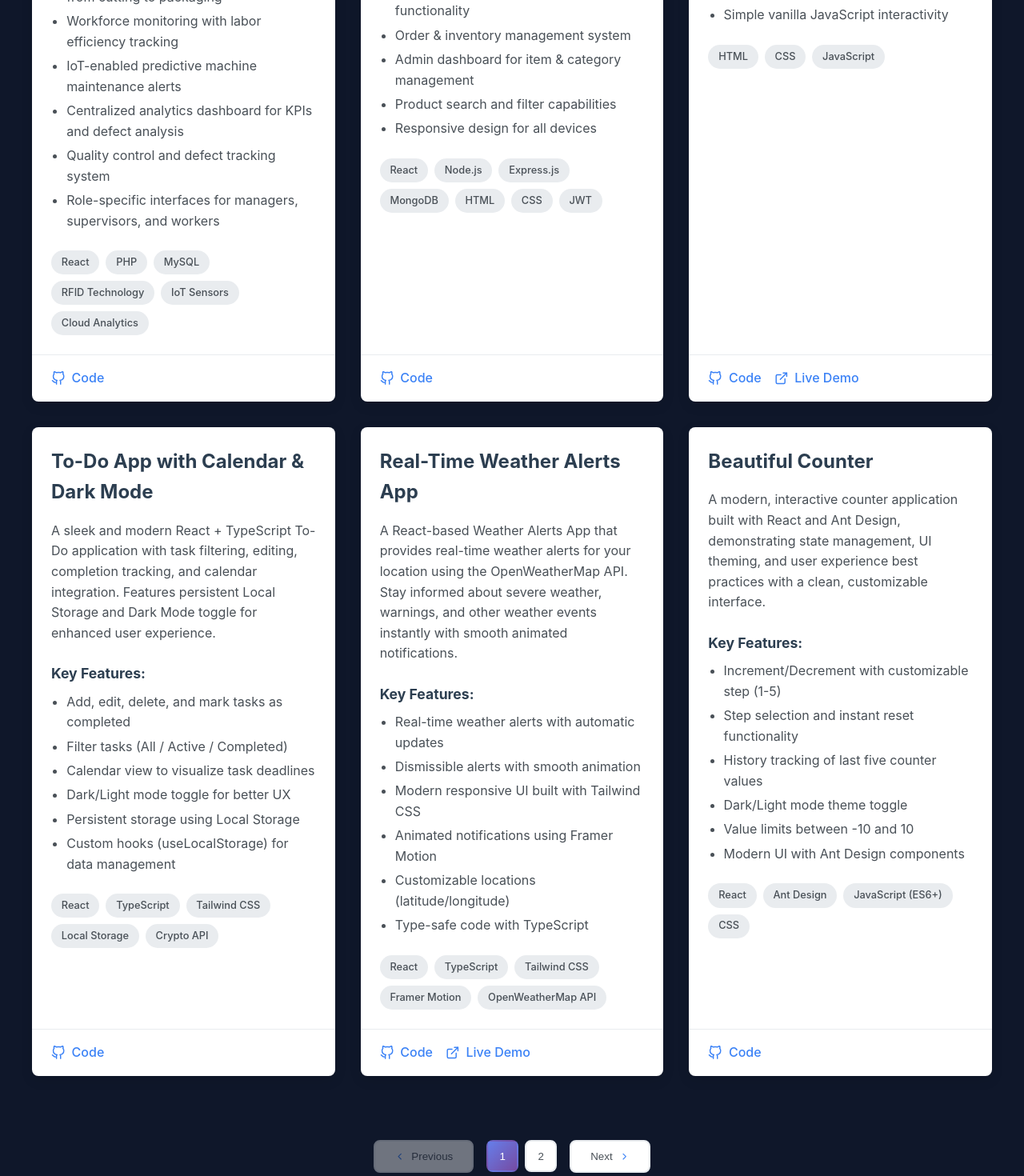
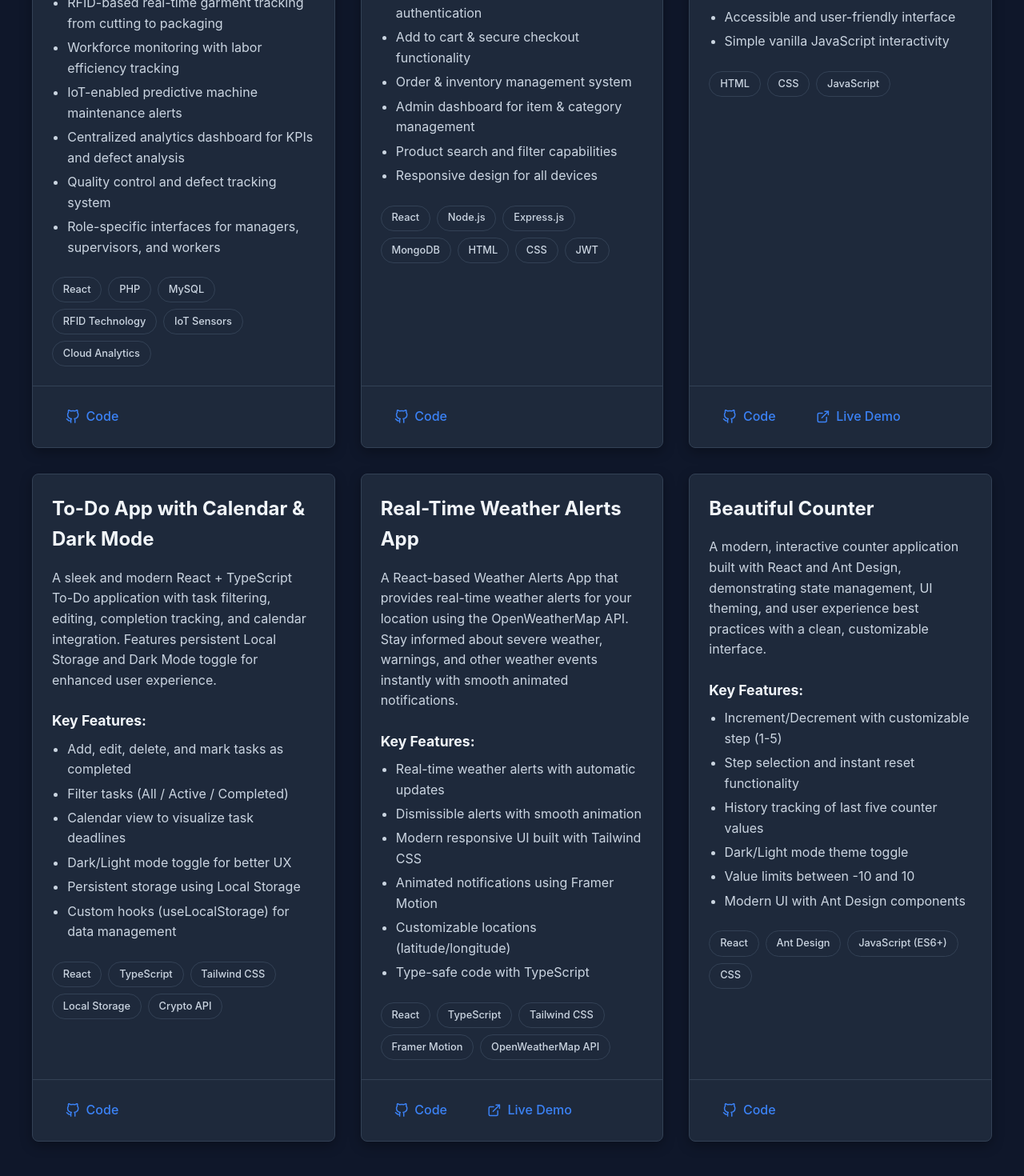
Before and after one commit to SandunPahasara/My-Portfolio-Web-site, a React (Create React App) app: page / in a window 1280 px wide. Shown: the part 4120-5590 px from the top of the page at 80% size. Built offline with nearby package versions, Linux system fonts and the light colour scheme.

Commit message:
Refactor Projects.css for improved theming, responsiveness, and layout consistency

```diff
--- a/src/pages/Projects.css
+++ b/src/pages/Projects.css
@@ -1,6 +1,8 @@
 .projects-section {
   padding: 5rem 2rem;
-
+  padding-top: 7rem;
+  background-color: var(--bg-primary);
+  min-height: 100vh;
 }
 
 .section-header {
@@ -10,11 +12,11 @@
 
 .section-title {
   font-size: 2.5rem;
-  color: #2c3e50;
+  color: var(--text-primary, #2c3e50);
 }
 
 .section-subtitle {
-  color: #6c757d;
+  color: var(--text-secondary, #6c757d);
   font-size: 1.1rem;
   max-width: 700px;
   margin: 0 auto;
@@ -29,18 +31,37 @@
 }
 
 .project-card {
-  background: white;
+  background: var(--card-bg, white);
   border-radius: 8px;
   overflow: hidden;
-  box-shadow: 0 5px 15px rgba(0,0,0,0.1);
+  box-shadow: 0 5px 15px var(--shadow, rgba(0,0,0,0.1));
   transition: transform 0.3s ease, box-shadow 0.3s ease;
   display: flex;
   flex-direction: column;
+  border: 1px solid var(--border-color, transparent);
 }
 
 .project-card:hover {
   transform: translateY(-5px);
-  box-shadow: 0 10px 25px rgba(0,0,0,0.15);
+  box-shadow: 0 10px 25px var(--shadow, rgba(0,0,0,0.15));
+}
+
+.project-image {
+  width: 100%;
+  height: 250px;
+  overflow: hidden;
+  background: var(--bg-secondary);
+}
+
+.project-image img {
+  width: 100%;
+  height: 100%;
+  object-fit: cover;
+  transition: transform 0.3s ease;
+}
+
+.project-card:hover .project-image img {
+  transform: scale(1.05);
 }
 
 .project-content {
@@ -50,7 +71,7 @@
 
 .project-title {
   font-size: 1.5rem;
-  color: #2c3e50;
+  color: var(--text-primary, #2c3e50);
   margin-bottom: 1rem;
 }
 
@@ -69,7 +90,7 @@
 }
 
 .project-description {
-  color: #495057;
+  color: var(--text-secondary, #495057);
   margin-bottom: 1.5rem;
   line-height: 1.6;
 }
@@ -80,7 +101,7 @@
 
 .project-features h4 {
   font-size: 1.1rem;
-  color: #2c3e50;
+  color: var(--text-primary, #2c3e50);
   margin-bottom: 0.5rem;
 }
 
@@ -90,7 +111,7 @@
 
 .project-features li {
   margin-bottom: 0.3rem;
-  color: #495057;
+  color: var(--text-secondary, #495057);
 }
 
 .tech-tags {
@@ -101,17 +122,19 @@
 }
 
 .tech-tag {
-  background: #e9ecef;
-  color: #495057;
+  background: var(--bg-secondary, #e9ecef);
+  color: var(--text-secondary, #495057);
   padding: 0.3rem 0.8rem;
   border-radius: 20px;
   font-size: 0.8rem;
   font-weight: 500;
+  border: 1px solid var(--border-color, transparent);
 }
 
 .project-links {
   display: flex;
-  border-top: 1px solid #e9ecef;
+  flex-wrap: wrap;
+  border-top: 1px solid var(--border-color, #e9ecef);
   padding: 1rem 1.5rem;
   gap: 1rem;
 }
@@ -123,7 +146,28 @@
   color: #3b82f6;
   font-weight: 500;
   text-decoration: none;
-  transition: color 0.3s ease;
+  transition: color 0.3s ease, transform 0.2s ease;
+  padding: 0.5rem 1rem;
+  border-radius: 6px;
+  background: transparent;
+  border: 1px solid transparent;
+}
+
+.project-link:hover {
+  color: #2563eb;
+  transform: translateY(-2px);
+  background: rgba(59, 130, 246, 0.1);
+  border-color: rgba(59, 130, 246, 0.3);
+}
+
+.project-link.linkedin-link {
+  color: #0077b5;
+}
+
+.project-link.linkedin-link:hover {
+  color: #005582;
+  background: rgba(0, 119, 181, 0.1);
+  border-color: rgba(0, 119, 181, 0.3);
 }
 
 .project-link:hover {
@@ -149,19 +193,19 @@
   align-items: center;
   gap: 0.5rem;
   padding: 0.7rem 1.5rem;
-  background: white;
-  border: 2px solid #e9ecef;
+  background: var(--card-bg, white);
+  border: 2px solid var(--border-color, #e9ecef);
   border-radius: 8px;
-  color: #495057;
+  color: var(--text-secondary, #495057);
   font-weight: 500;
   cursor: pointer;
   transition: all 0.3s ease;
 }
 
 .pagination-btn:hover:not(:disabled) {
-  background: #3b82f6;
+  background: var(--primary, #3b82f6);
   color: white;
-  border-color: #3b82f6;
+  border-color: var(--primary, #3b82f6);
 }
 
 .pagination-btn:disabled {
@@ -180,19 +224,19 @@
   display: flex;
   align-items: center;
   justify-content: center;
-  background: white;
-  border: 2px solid #e9ecef;
+  background: var(--card-bg, white);
+  border: 2px solid var(--border-color, #e9ecef);
   border-radius: 8px;
-  color: #495057;
+  color: var(--text-secondary, #495057);
   font-weight: 500;
   cursor: pointer;
   transition: all 0.3s ease;
 }
 
 .pagination-number:hover {
-  background: #f8f9fa;
-  border-color: #3b82f6;
-  color: #3b82f6;
+  background: var(--bg-secondary, #f8f9fa);
+  border-color: var(--primary, #3b82f6);
+  color: var(--primary, #3b82f6);
 }
 
 .pagination-number.active {
```
